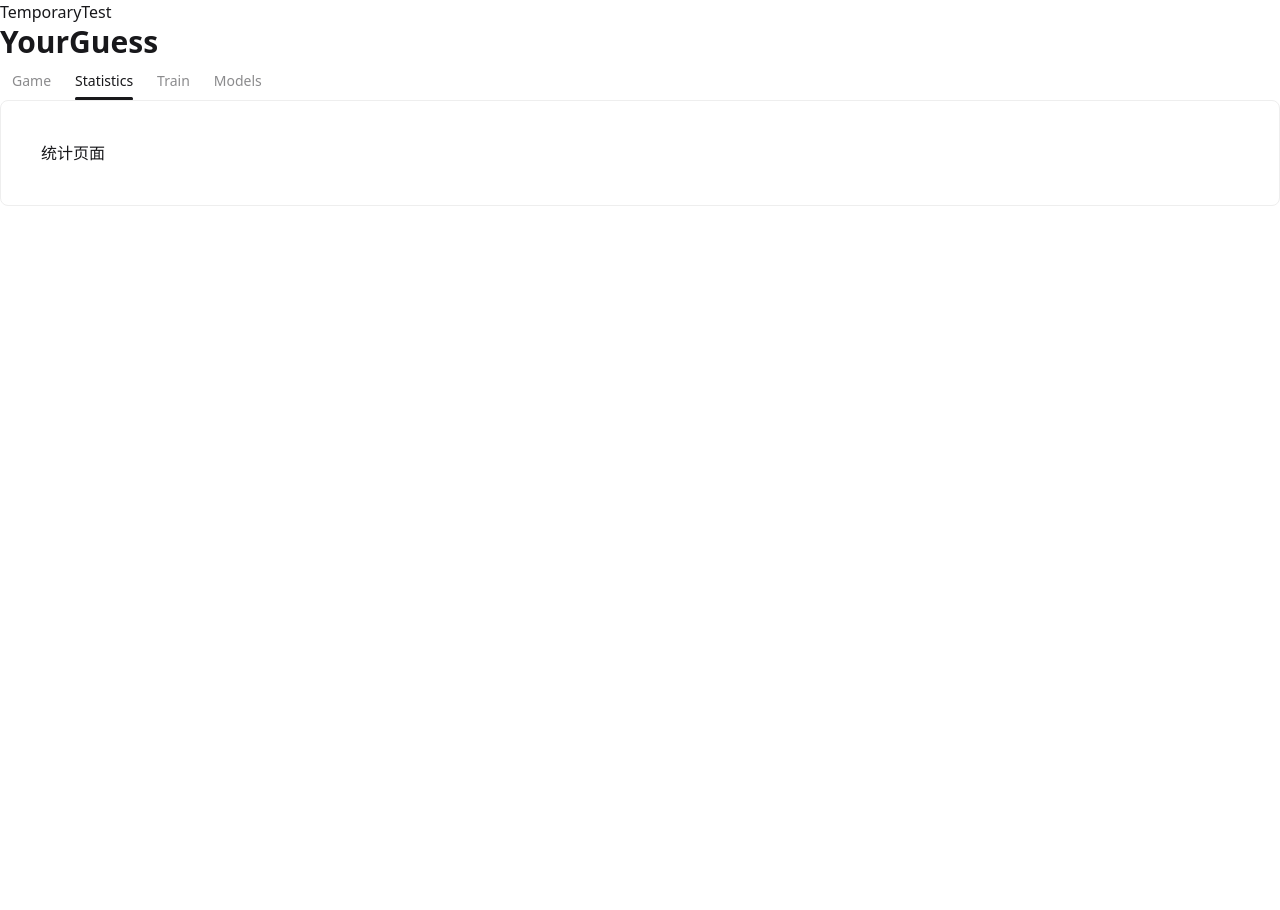
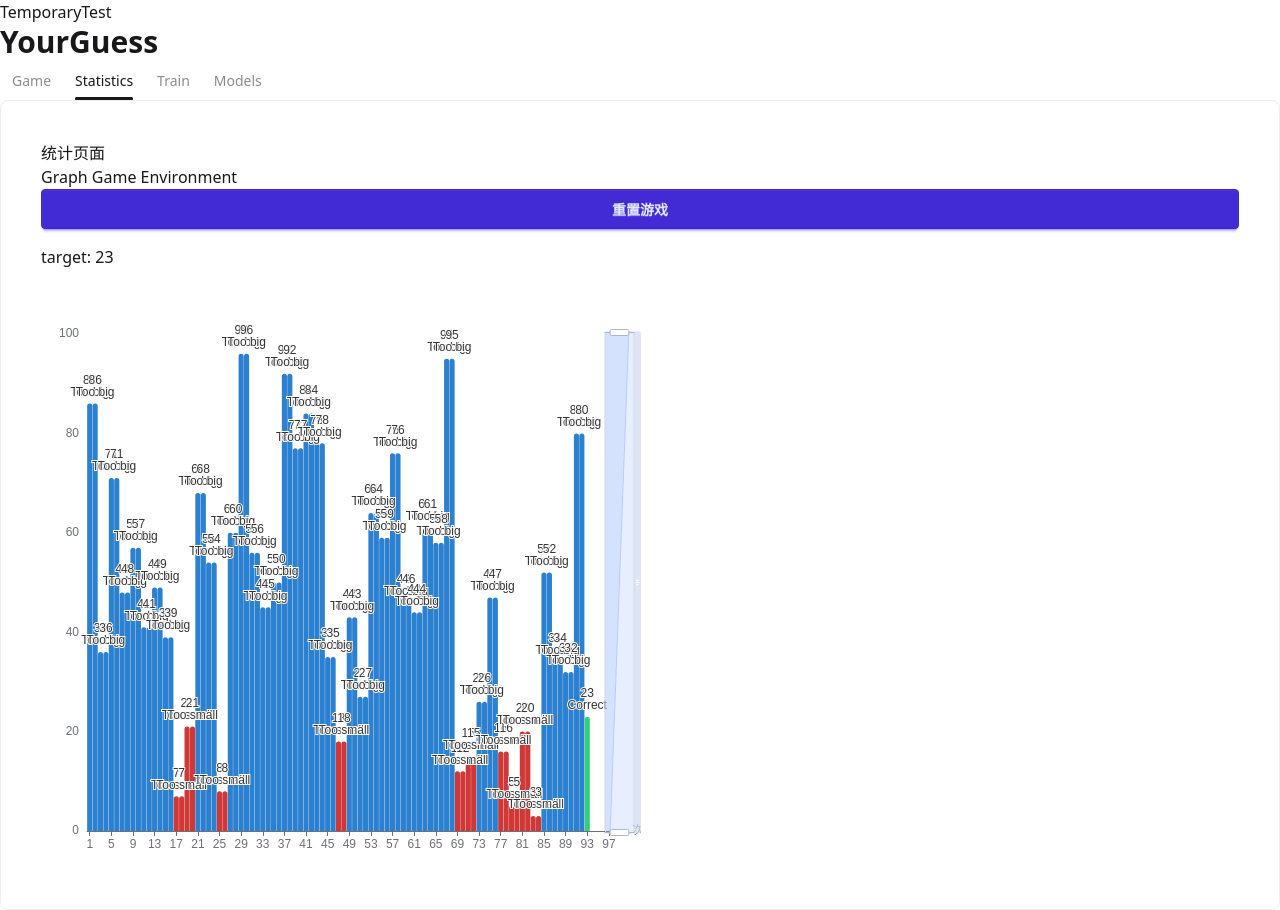
Before and after one commit to cloudblaze123/YourGuess, a Vue app: page / in a window 1280 px wide. Both pictures are taken after a click on the radio button "Statistics". Before the commit the page ends 800 px from the top, so only its background shows below. Built offline with nearby package versions, Linux system fonts and the light colour scheme; the HTML template or start-up script is replaced by a standard one.

Commit message:
新增【GraphGameEnvironment】组件，传入【Agent】后会自动创建游戏环境并运行

```diff
--- /dev/null
+++ b/src/components/GraphGameEnvironment.vue
@@ -0,0 +1,77 @@
+<template>
+    <div class="flex flex-col">
+        <h1>Graph Game Environment</h1>
+        <button class="btn btn-primary mb-4" @click="resetGame">重置游戏</button>
+        <div>target: {{ target }}</div>
+
+        <GuessChartInput :guesses="guessHistory" :results="resultHistory" :game-instance="game" />
+
+    </div>
+</template>
+
+
+<script setup lang="ts">
+import { ref } from 'vue'
+
+import GuessChartInput from '@/components/GuessChartInput.vue'
+
+import { Result } from '@/game/game'
+import { game } from '@/game/gameProvider'
+
+import { Agent } from '@/game/agent/agent'
+
+
+const props = defineProps({
+    attacker: {
+        type: Agent,
+        required: true
+    },
+    defender: {
+        type: Agent,
+        required: true
+    }
+})
+
+
+const target = ref<number>(game.target)
+
+const guess = ref<number>(0)
+
+const result = ref(Result.CORRECT)
+
+
+const guessHistory = ref<number[]>([])
+const resultHistory = ref<Result[]>([])
+
+
+
+
+import { GameEnvironment } from '@/game/game-environment';
+
+
+
+
+game.onUpdate = () => {
+    guess.value = game.history[game.history.length - 1].guess
+    result.value = game.history[game.history.length - 1].result
+
+    guessHistory.value.push(guess.value)
+    resultHistory.value.push(result.value)
+}
+
+
+resetGame()
+
+
+function resetGame() {
+    const attacker = props.attacker
+    const defender = props.defender
+    const gameEnv = new GameEnvironment(game, attacker, defender);
+    gameEnv.start();
+    target.value = game.target
+    guess.value = 0
+    guessHistory.value.length = 0
+    resultHistory.value.length = 0
+}
+
+</script>
--- a/src/game/game.ts
+++ b/src/game/game.ts
@@ -32,7 +32,7 @@ export class Game{
     max:number = 100;
 
     // 最大猜数次数，达到此次数后游戏结束
-    maxGuessCount:number = 10;
+    maxGuessCount:number = 500;
 
     history:{ guess:number, result:Result }[] = [];
 
--- a/src/views/StatisticsView.vue
+++ b/src/views/StatisticsView.vue
@@ -1,8 +1,17 @@
 <template>
     <div>统计页面</div>
+    <GraphGameEnvironment :attacker="attacker" :defender="defender" />
 </template>
 
 
 <script setup lang="ts">
+import GraphGameEnvironment from '@/components/GraphGameEnvironment.vue';
+
+import { SkipGuessedRandomAgent } from '@/game/agent/skip-guessed-random-agent';
+import { HonestAgent } from '@/game/agent/honest-agent';
+
+
+const attacker = new SkipGuessedRandomAgent();
+const defender = new HonestAgent();
 
 </script>
```
